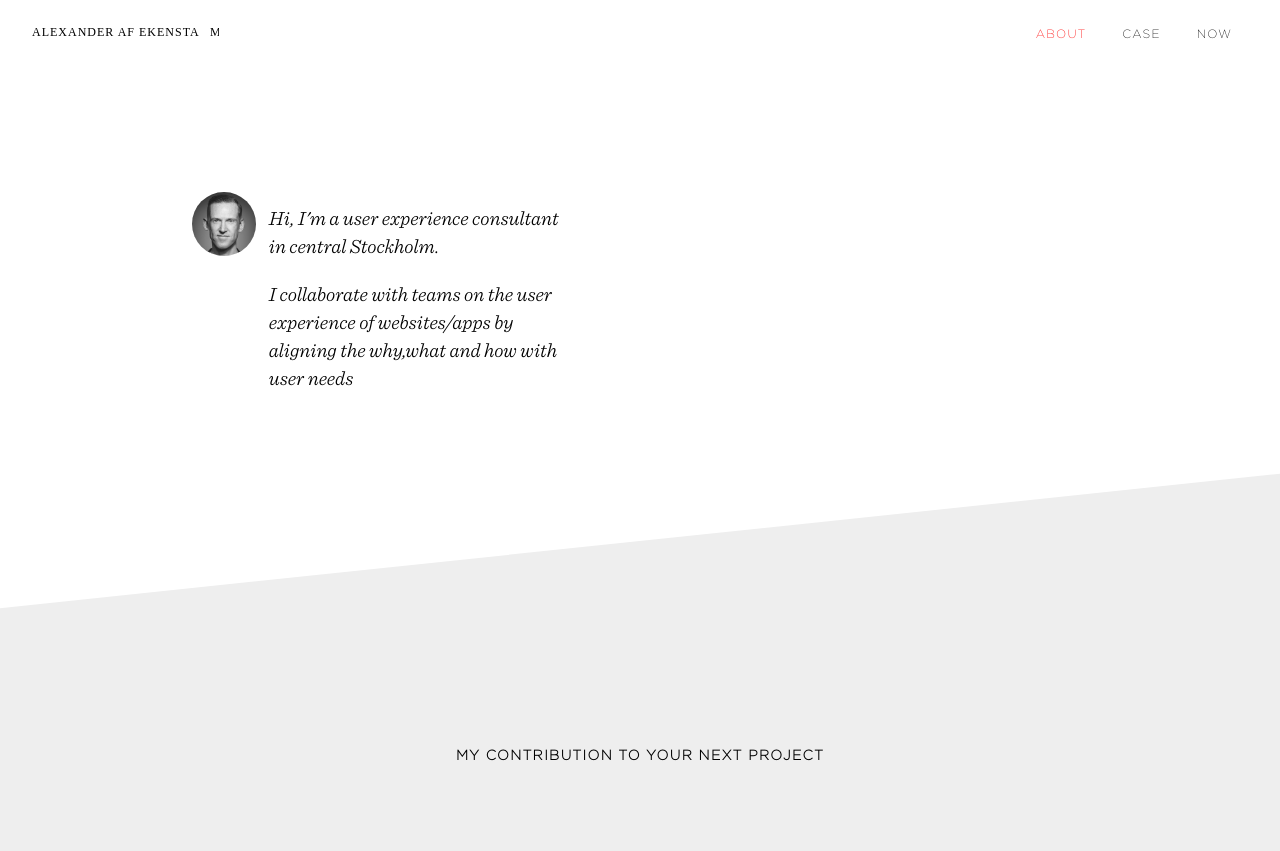
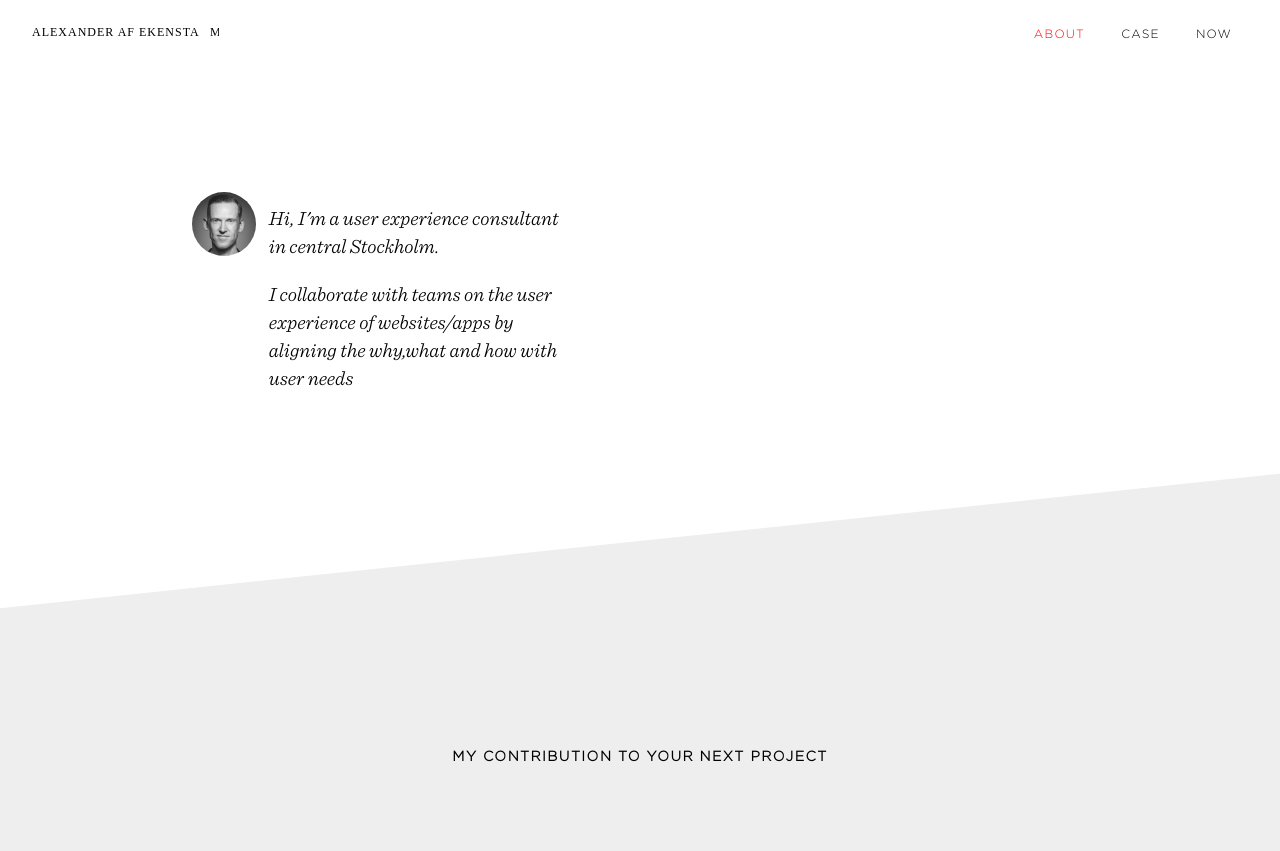
Before and after one commit to afekenstam/afekenst.am, a Jekyll site: the page built from index.md, in a window 1280 px wide. Shown: the top 851 px of the page. Built offline with Jekyll 4.4.1, drawn with Linux system fonts in a browser that asks for light colours; nearby versions of some CDN libraries; a script that is not in the unit is left out.

Commit message:
Add gotham light font

```diff
--- a/_includes/header.html
+++ b/_includes/header.html
@@ -29,13 +29,13 @@
     </div>
     <ul class="fl w-80 pv2 list lh-copy tr ma0">
       <li class="dib ph3" {% if page.url == '/' %} id="active" {% endif %}>
-        <a href="/" title="About" class="gotham-extralight f7 fw1 tracked ttu hover-orange link">About</a>
+        <a href="/" title="About" class="gotham-light f7 fw1 tracked ttu hover-orange link">About</a>
       </li>
       <li class="dib ph3" {% if page.url contains '/case' %} id="active" {% endif %}>
-        <a href="/cases/redesign" title="Case" class="gotham-extralight f7 fw1 tracked ttu hover-orange link">Case</a>
+        <a href="/cases/redesign" title="Case" class="gotham-light f7 fw1 tracked ttu hover-orange link">Case</a>
       </li>
       <li class="dib ph3" {% if page.url == '/now' %} id="active" {% endif %}>
-        <a href="/now" title="Now" class="gotham-extralight f7 fw1 tracked ttu hover-orange link">Now</a>
+        <a href="/now" title="Now" class="gotham-light f7 fw1 tracked ttu hover-orange link">Now</a>
       </li>
     </ul>
   </nav>
--- a/assets/styles/fonts/fonts.scss
+++ b/assets/styles/fonts/fonts.scss
@@ -1,6 +1,11 @@
 @font-face {
   font-family: "gotham-bold";
   src: url("fonts/gotham-bold.woff") format('woff');
+}
+
+@font-face {
+  font-family: "gotham-light";
+  src: url("fonts/gotham-light.woff") format('woff');
 }
 
 @font-face {
@@ -22,6 +27,10 @@
   font-family: 'gotham-bold', sans-serif;
 }
 
+.gotham-light {
+  font-family: 'gotham-light', sans-serif;
+}
+
 .gotham-extralight {
   font-family: 'gotham-extralight', sans-serif;
 }
--- a/index.md
+++ b/index.md
@@ -16,7 +16,7 @@ title: UX consultant - Alexander af Ekenstam
   <div class="fl w-50-ns"></div>
 </div>
 <div class="fl w-100 pv3 pv6-ns skew relative">
-  <h3 class="pt3 pt5-ns f7 f6-ns ttu tc gotham-extralight tracked">My contribution to your next project</h3>
+  <h3 class="pt3 pt5-ns f7 f6-ns ttu tc gotham-light tracked">My contribution to your next project</h3>
   <div class="fl w-100 ph5 ph6-ns pv4 pv5-ns">
     <div class="fl w-100 w-third-ns ph2 pv3 pa2-ns tc">
       <img src="/assets/images/services/ux-research.svg" class="h3 pv2">
```
Also changed, not shown: assets/styles/fonts/gotham-light.woff (added).
